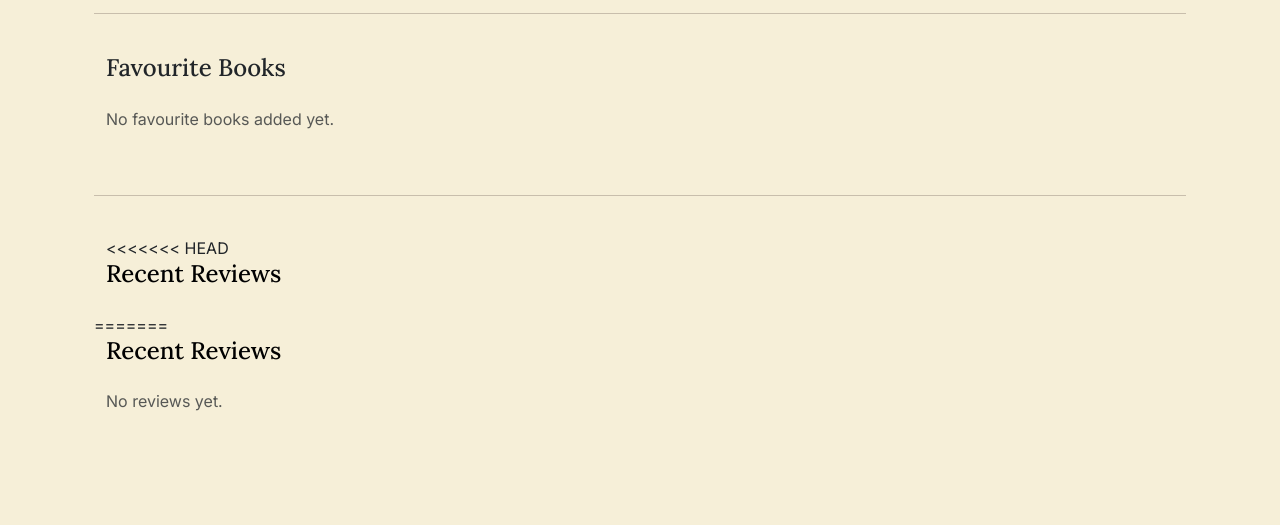
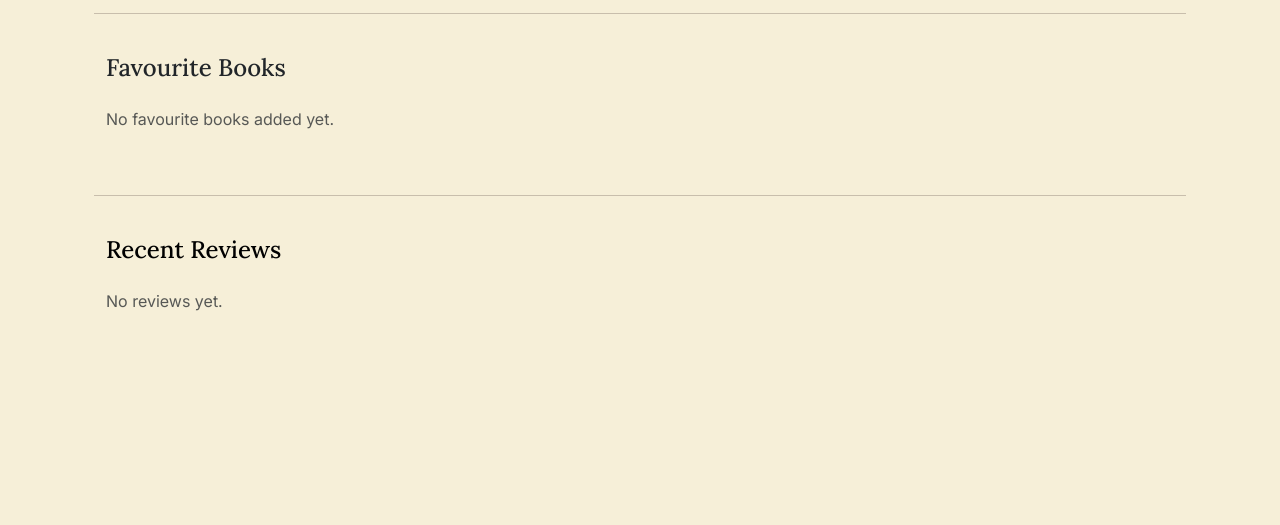
Before and after one commit to Ninjawarrior69/CITS3403, a Flask app: page /profile in a window 1280 px wide. Shown: the part 524-1049 px from the top of the page. After the commit the page ends 835 px from the top, so only its background shows below. Run offline with Flask 3, Linux system fonts and the light colour scheme; some web fonts are replaced.

Commit message:
Fix merge conflict in profile.html
Removed merge conflict markers and cleaned up Recent Reviews section.

```diff
--- a/app/templates/profile.html
+++ b/app/templates/profile.html
@@ -153,17 +153,10 @@
         <hr />
         <!-- Reviews -->
         <div class="mb-5 mt-4">
-<<<<<<< HEAD
-          <a href="{{ url_for('my_reviews') }}"
-            ><h4 class="section-title mb-4">Recent Reviews</h4></a
-          >
-          <div class="row align-items-start">
-=======
           <a href="{{ url_for('my_reviews') }}"><h4 class="section-title mb-4">Recent Reviews</h4></a>
 
           {% for review in recent_reviews %}
           <div class="row align-items-start mb-4">
->>>>>>> main
             <div class="col-md-2 text-center">
               {% if review.book.cover_url %}
               <img
```
